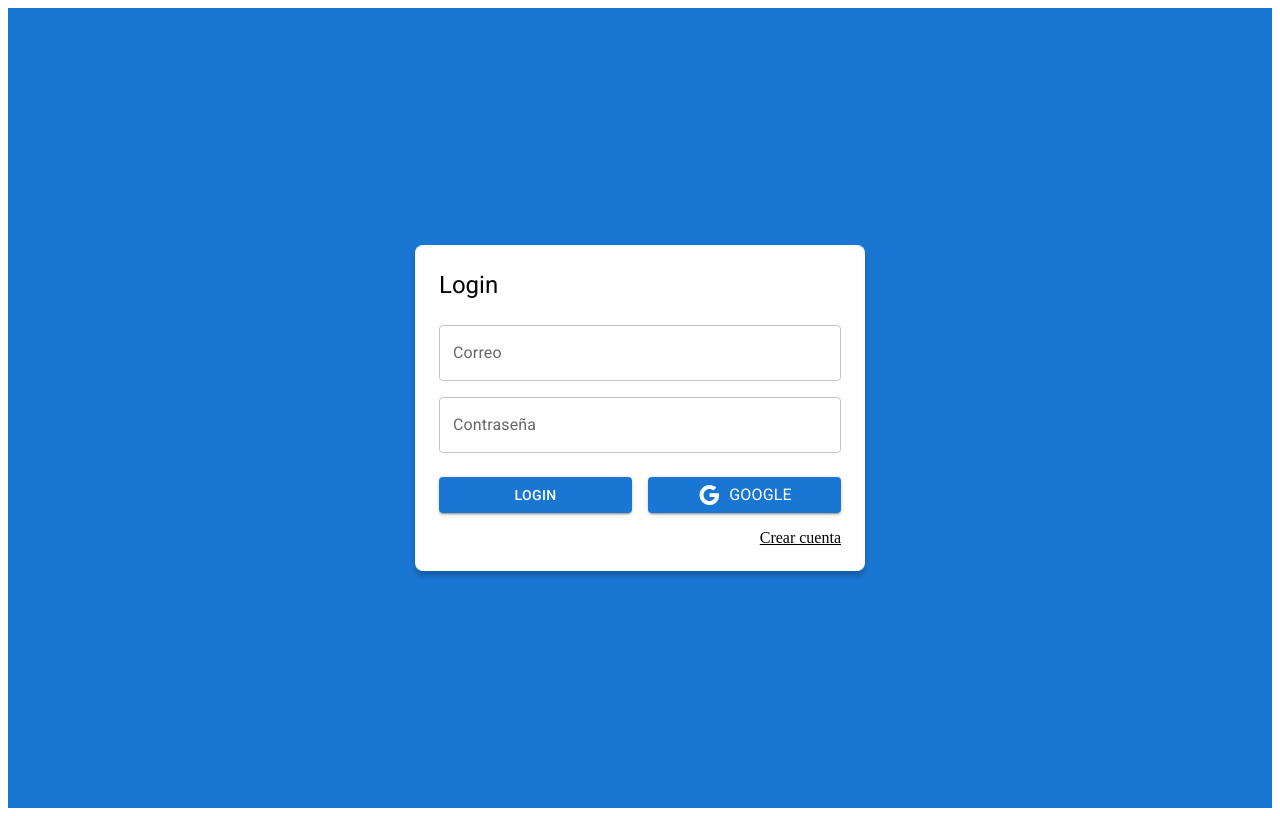
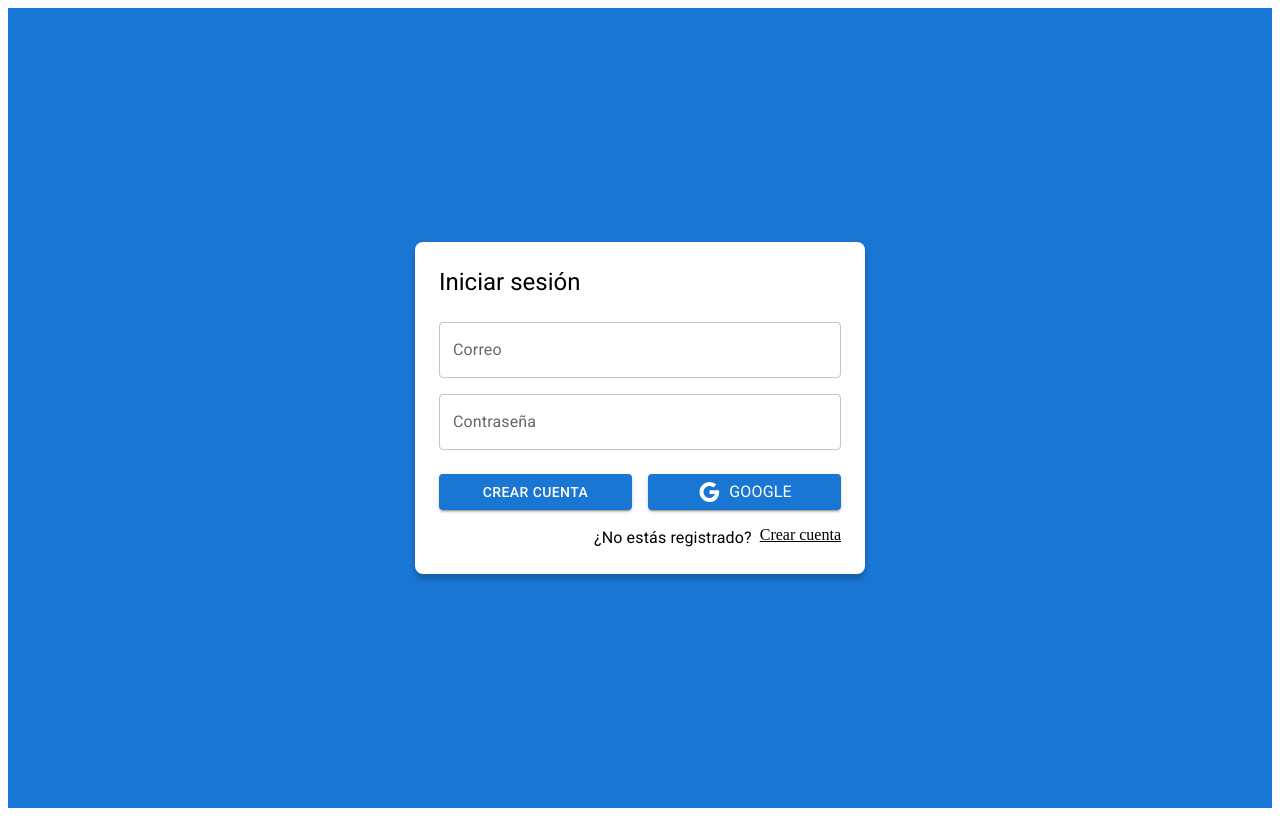
Before and after one commit to AlbertoG22/tornilleria-project, a React (Vite) app: page /auth/login in a window 1280 px wide. Built offline with nearby package versions, Linux system fonts and the light colour scheme.

Commit message:
register page

```diff
--- a/src/auth/pages/LoginPage.jsx
+++ b/src/auth/pages/LoginPage.jsx
@@ -5,14 +5,14 @@
 
 export const LoginPage = () => {
   return (
-    <AuthLayout title='Login'>
+    <AuthLayout title='Iniciar sesión'>
       <form>
         <Grid container>
           <Grid item xs={12} sx={{ mt: 2 }}>
             <TextField
               label='Correo'
               type='email'
-              placeholder='algo@google.com'
+              // placeholder='algo@google.com'
               fullWidth
             />
           </Grid>
@@ -21,7 +21,7 @@
             <TextField
               label='Contraseña'
               type='password'
-              placeholder='Contraseña'
+              // placeholder='Contraseña'
               fullWidth
             />
           </Grid>
@@ -29,7 +29,7 @@
           <Grid container spacing={2} sx={{ mb: 2, mt: 1 }}>
             <Grid item xs={12} sm={6}>
               <Button variant='contained' fullWidth>
-                Login
+                Crear cuenta
               </Button>
             </Grid>
 
@@ -42,6 +42,7 @@
           </Grid>
 
           <Grid container direction='row' justifyContent='end'>
+            <Typography sx={{ mr: 1 }}>¿No estás registrado?</Typography>
             <Link component={ RouterLink } color='inherit' to='/auth/register'>
               Crear cuenta
             </Link>
--- a/src/auth/pages/RegisterPage.jsx
+++ b/src/auth/pages/RegisterPage.jsx
@@ -1,7 +1,56 @@
-import React from 'react';
+import { Link as RouterLink } from 'react-router-dom';
+import { Google } from '@mui/icons-material';
+import { Button, Grid, Link, TextField, Typography } from '@mui/material';
+import { AuthLayout } from '../layout/AuthLayout';
 
 export const RegisterPage = () => {
   return (
-    <div>RegisterPage</div>
+    <AuthLayout title='Crear cuenta'>
+      <form>
+        <Grid container>
+        <Grid item xs={12} sx={{ mt: 2 }}>
+            <TextField
+              label='Nombre completo'
+              type='text'
+              // placeholder='example@gmail.com'
+              fullWidth
+            />
+          </Grid>
+
+          <Grid item xs={12} sx={{ mt: 2 }}>
+            <TextField
+              label='Correo'
+              type='email'
+              // placeholder='algo@google.com'
+              fullWidth
+            />
+          </Grid>
+
+          <Grid item xs={12} sx={{ mt: 2 }}>
+            <TextField
+              label='Contraseña'
+              type='password'
+              // placeholder='Contraseña'
+              fullWidth
+            />
+          </Grid>
+
+          <Grid container spacing={2} sx={{ mb: 2, mt: 1 }}>
+            <Grid item xs={12}>
+              <Button variant='contained' fullWidth>
+                Crear cuenta
+              </Button>
+            </Grid>
+          </Grid>
+
+          <Grid container direction='row' justifyContent='end'>
+            <Typography sx={{ mr: 1 }}>¿Ya tienes cuenta?</Typography>
+            <Link component={ RouterLink } color='inherit' to='/auth/login'>
+              Ingresar
+            </Link>
+          </Grid>
+        </Grid>
+      </form>
+    </AuthLayout>
   );
 };
```
